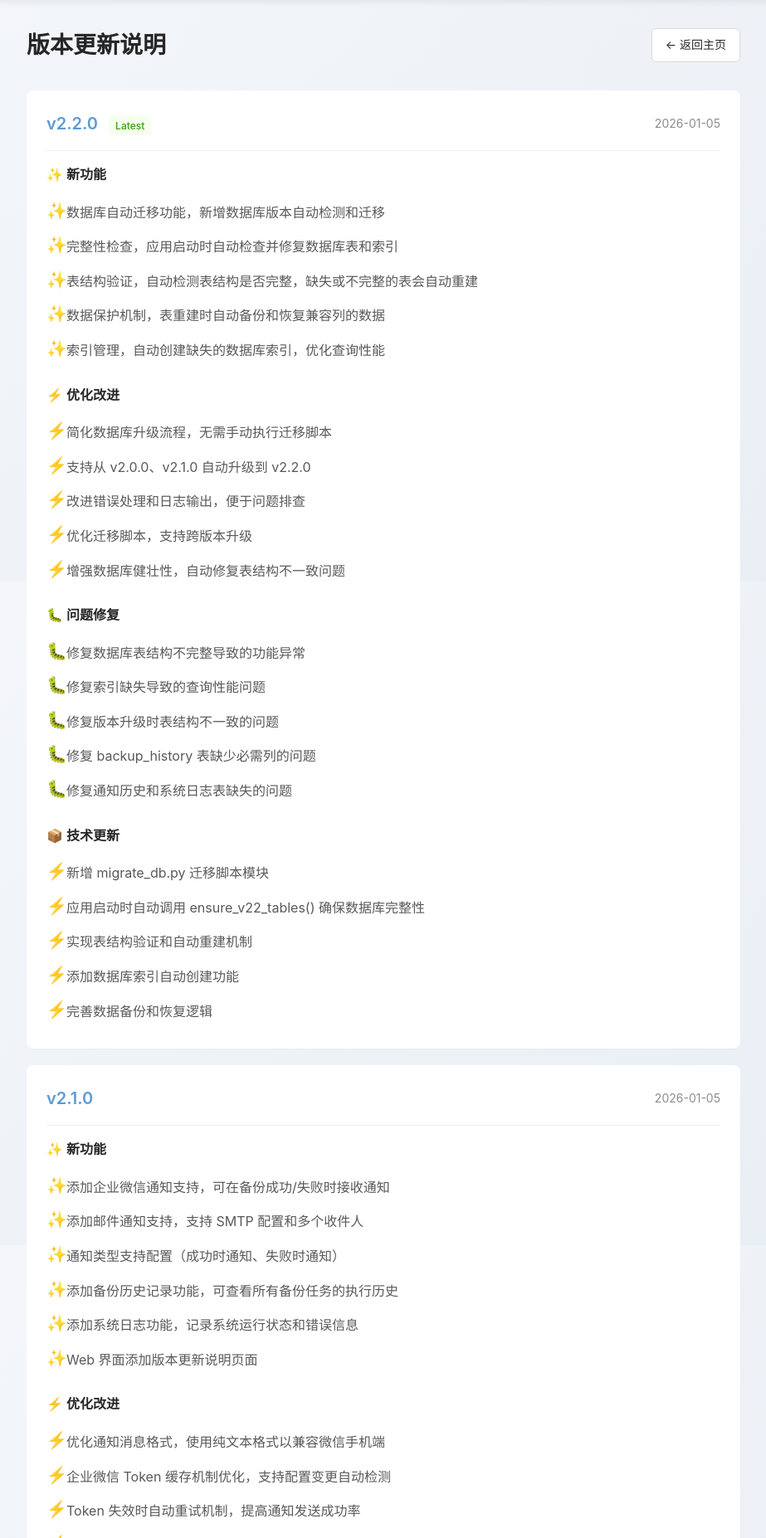
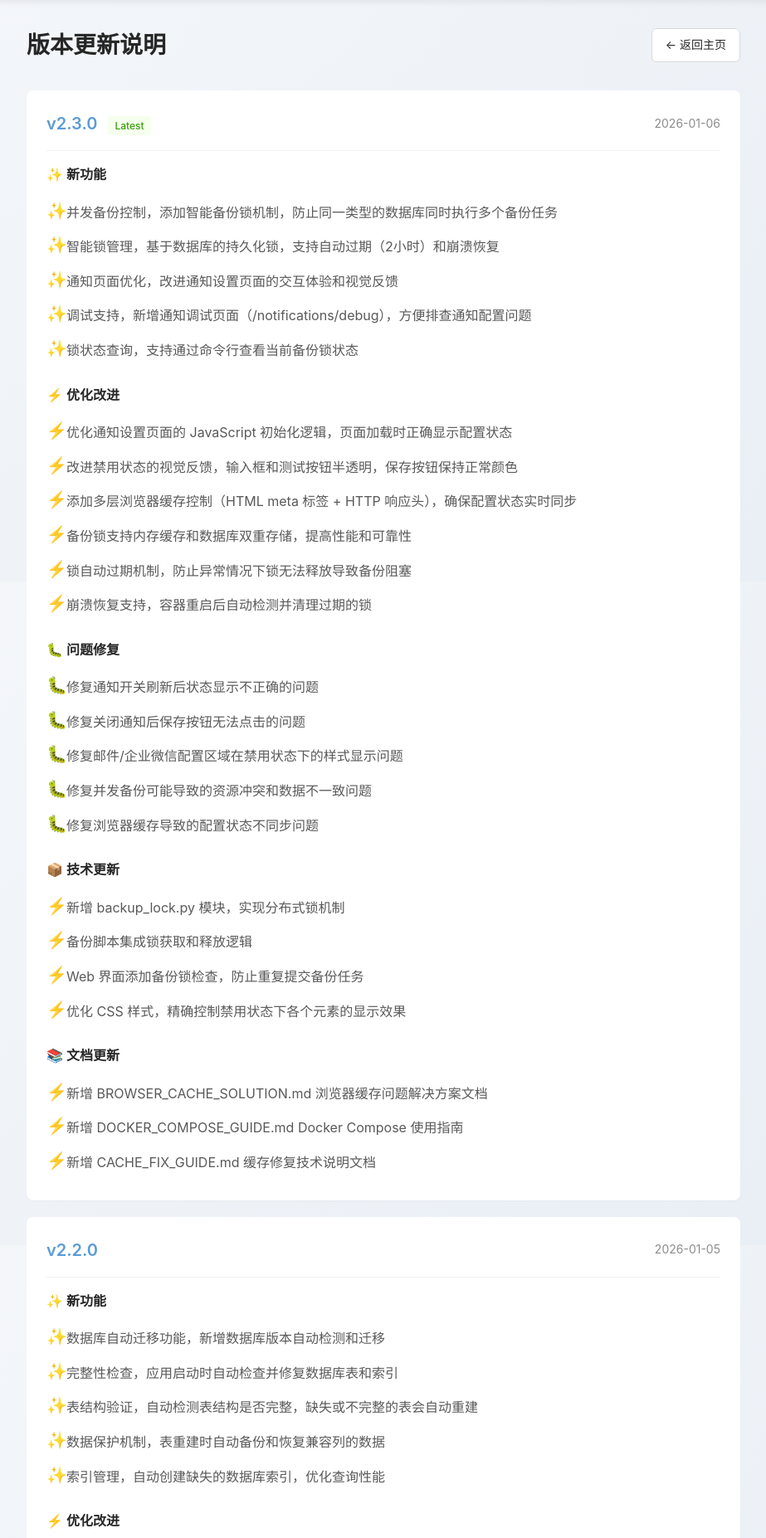
Before and after one commit to zhengzhw8812/db-backup-agent, a Flask app: page /changelog in a window 1280 px wide. Shown: the part 99-1953 px from the top of the page at 83% size, without its empty margins (178-1101 px from the left). Run offline with Flask 3, Linux system fonts and the light colour scheme; the visitor is signed in with stand-in values (Sample User, id 1); some libraries are stand-ins or nearby versions.

Commit message:
更新 changelog.html 到 v2.3.0 版本
主要更新:
- 添加 v2.3.0 版本详细更新说明
- 新功能：并发备份控制、智能锁管理、通知页面优化、调试支持
- 优化改进：JavaScript 初始化、禁用状态视觉反馈、浏览器缓存控制
- 问题修复：通知开关状态、保存按钮、样式显示、并发冲突
- 技术更新：backup_lock.py 模块、锁机制集成、CSS 优化
- 文档更新：缓存解决方案、Docker Compose 指南

```diff
--- a/templates/changelog.html
+++ b/templates/changelog.html
@@ -169,7 +169,67 @@
 
         <div class="version-card">
             <div class="version-header">
-                <div class="version-number">v2.2.0 <span class="badge badge-new">Latest</span></div>
+                <div class="version-number">v2.3.0 <span class="badge badge-new">Latest</span></div>
+                <div class="version-date">2026-01-06</div>
+            </div>
+
+            <div class="version-section">
+                <div class="section-title">✨ 新功能</div>
+                <ul class="change-list">
+                    <li class="change-item feature">并发备份控制，添加智能备份锁机制，防止同一类型的数据库同时执行多个备份任务</li>
+                    <li class="change-item feature">智能锁管理，基于数据库的持久化锁，支持自动过期（2小时）和崩溃恢复</li>
+                    <li class="change-item feature">通知页面优化，改进通知设置页面的交互体验和视觉反馈</li>
+                    <li class="change-item feature">调试支持，新增通知调试页面（/notifications/debug），方便排查通知配置问题</li>
+                    <li class="change-item feature">锁状态查询，支持通过命令行查看当前备份锁状态</li>
+                </ul>
+            </div>
+
+            <div class="version-section">
+                <div class="section-title">⚡ 优化改进</div>
+                <ul class="change-list">
+                    <li class="change-item improvement">优化通知设置页面的 JavaScript 初始化逻辑，页面加载时正确显示配置状态</li>
+                    <li class="change-item improvement">改进禁用状态的视觉反馈，输入框和测试按钮半透明，保存按钮保持正常颜色</li>
+                    <li class="change-item improvement">添加多层浏览器缓存控制（HTML meta 标签 + HTTP 响应头），确保配置状态实时同步</li>
+                    <li class="change-item improvement">备份锁支持内存缓存和数据库双重存储，提高性能和可靠性</li>
+                    <li class="change-item improvement">锁自动过期机制，防止异常情况下锁无法释放导致备份阻塞</li>
+                    <li class="change-item improvement">崩溃恢复支持，容器重启后自动检测并清理过期的锁</li>
+                </ul>
+            </div>
+
+            <div class="version-section">
+                <div class="section-title">🐛 问题修复</div>
+                <ul class="change-list">
+                    <li class="change-item fix">修复通知开关刷新后状态显示不正确的问题</li>
+                    <li class="change-item fix">修复关闭通知后保存按钮无法点击的问题</li>
+                    <li class="change-item fix">修复邮件/企业微信配置区域在禁用状态下的样式显示问题</li>
+                    <li class="change-item fix">修复并发备份可能导致的资源冲突和数据不一致问题</li>
+                    <li class="change-item fix">修复浏览器缓存导致的配置状态不同步问题</li>
+                </ul>
+            </div>
+
+            <div class="version-section">
+                <div class="section-title">📦 技术更新</div>
+                <ul class="change-list">
+                    <li class="change-item improvement">新增 backup_lock.py 模块，实现分布式锁机制</li>
+                    <li class="change-item improvement">备份脚本集成锁获取和释放逻辑</li>
+                    <li class="change-item improvement">Web 界面添加备份锁检查，防止重复提交备份任务</li>
+                    <li class="change-item improvement">优化 CSS 样式，精确控制禁用状态下各个元素的显示效果</li>
+                </ul>
+            </div>
+
+            <div class="version-section">
+                <div class="section-title">📚 文档更新</div>
+                <ul class="change-list">
+                    <li class="change-item improvement">新增 BROWSER_CACHE_SOLUTION.md 浏览器缓存问题解决方案文档</li>
+                    <li class="change-item improvement">新增 DOCKER_COMPOSE_GUIDE.md Docker Compose 使用指南</li>
+                    <li class="change-item improvement">新增 CACHE_FIX_GUIDE.md 缓存修复技术说明文档</li>
+                </ul>
+            </div>
+        </div>
+
+        <div class="version-card">
+            <div class="version-header">
+                <div class="version-number">v2.2.0</div>
                 <div class="version-date">2026-01-05</div>
             </div>
 
```
